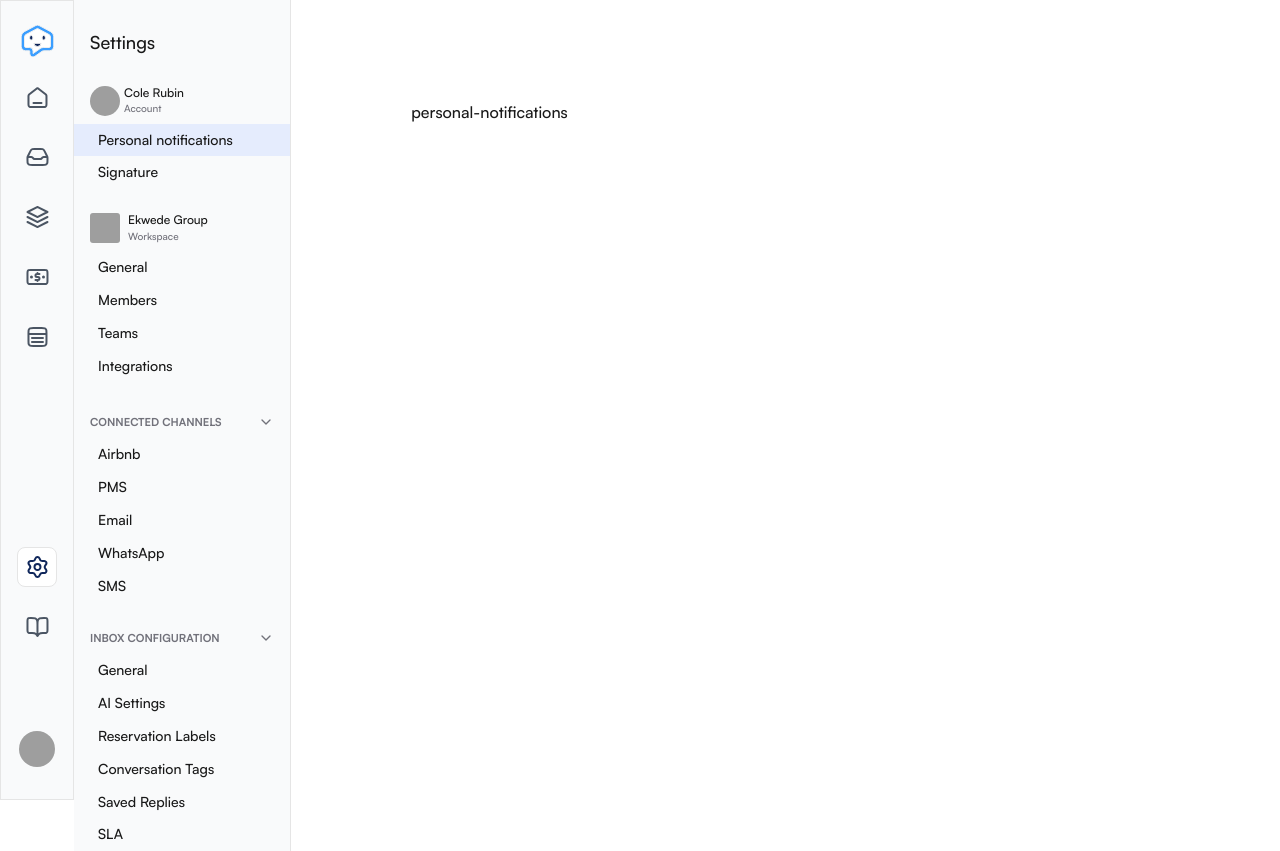
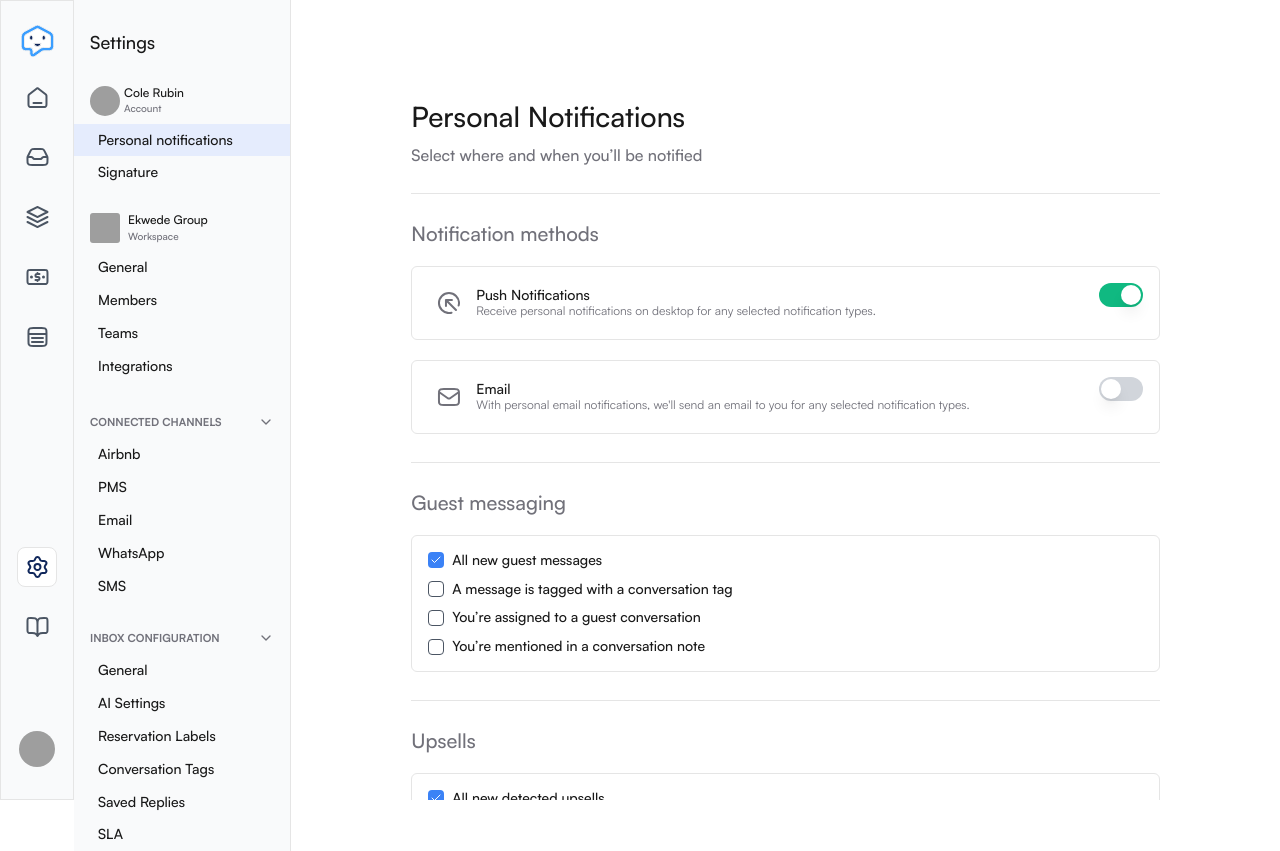
Before and after one commit to punnkam/unified-inbox-will, a Next.js app: page /settings/personal-notifications in a window 1280 px wide. Built offline with nearby package versions, Linux system fonts and the light colour scheme; grey boxes are pictures that could not be loaded.

Commit message:
added persoanl notifications page

```diff
--- /dev/null
+++ b/app/(protected-paths)/settings/personal-notifications/page.tsx
@@ -0,0 +1,146 @@
+import ArrowCircleBrokenUpLeftIcon from "@/components/icons/ArrowCircleBrokenUpLeftIcon";
+import MailIcon from "@/components/icons/MailIcon";
+import { Checkbox } from "@/components/ui/checkbox";
+import { Switch } from "@/components/ui/switch";
+
+export default function PersonalNotificationsPage() {
+  return (
+    <div className="flex flex-col gap-[28px]">
+      <div className="flex flex-col gap-3">
+        <h1 className="text-title-2xl">Personal Notifications</h1>
+        <p className="text-subtitle-sm text-tertiary">
+          Select where and when you’ll be notified
+        </p>
+      </div>
+
+      <div className="border-b stroke-primary"></div>
+
+      <div className="flex flex-col gap-5">
+        <p className="text-title-lg text-tertiary">Notification methods</p>
+
+        <div className="flex justify-between items-start border border-stroke rounded-md p-4">
+          <div className="flex items-center gap-2">
+            <div className="w-10 h-10 flex justify-center items-center">
+              <ArrowCircleBrokenUpLeftIcon className="text-icon-tertiary" />
+            </div>
+            <div>
+              <p className="text-subtitle-xs">Push Notifications</p>
+              <p className="text-body-2xs font-normal text-tertiary">
+                Receive personal notifications on desktop for any selected
+                notification types.
+              </p>
+            </div>
+          </div>
+          <div>
+            <Switch defaultChecked />
+          </div>
+        </div>
+
+        <div className="flex justify-between items-start border border-stroke rounded-md p-4">
+          <div className="flex items-center gap-2">
+            <div className="w-10 h-10 flex justify-center items-center">
+              <MailIcon className="text-icon-tertiary" />
+            </div>
+            <div>
+              <p className="text-subtitle-xs">Email</p>
+              <p className="text-body-2xs font-normal text-tertiary">
+                With personal email notifications, we'll send an email to you
+                for any selected notification types.
+              </p>
+            </div>
+          </div>
+          <div>
+            <Switch />
+          </div>
+        </div>
+      </div>
+
+      <div className="border-b stroke-primary"></div>
+
+      <div className="flex flex-col gap-5">
+        <p className="text-title-lg text-tertiary">Guest messaging</p>
+
+        <div className="border border-stroke rounded-md p-4">
+          <div className="flex flex-col gap-3">
+            <div className="flex items-center gap-2">
+              <Checkbox id="check1" defaultChecked />
+              <label htmlFor="check1" className="text-subtitle-xs">
+                All new guest messages
+              </label>
+            </div>
+            <div className="flex items-center gap-2">
+              <Checkbox id="check2" />
+              <label htmlFor="check2" className="text-subtitle-xs">
+                A message is tagged with a conversation tag
+              </label>
+            </div>
+            <div className="flex items-center gap-2">
+              <Checkbox id="check3" />
+              <label htmlFor="check3" className="text-subtitle-xs">
+                You’re assigned to a guest conversation
+              </label>
+            </div>
+            <div className="flex items-center gap-2">
+              <Checkbox id="check4" />
+              <label htmlFor="check4" className="text-subtitle-xs">
+                You’re mentioned in a conversation note
+              </label>
+            </div>
+          </div>
+        </div>
+      </div>
+
+      <div className="border-b stroke-primary"></div>
+
+      <div className="flex flex-col gap-5">
+        <p className="text-title-lg text-tertiary">Upsells</p>
+
+        <div className="border border-stroke rounded-md p-4">
+          <div className="flex flex-col gap-3">
+            <div className="flex items-center gap-2">
+              <Checkbox id="check5" defaultChecked />
+              <label htmlFor="check5" className="text-subtitle-xs">
+                All new detected upsells
+              </label>
+            </div>
+            <div className="flex items-center gap-2">
+              <Checkbox id="check6" />
+              <label htmlFor="check6" className="text-subtitle-xs">
+                Upsells that are expiring in 24 hours
+              </label>
+            </div>
+          </div>
+        </div>
+      </div>
+
+      <div className="border-b stroke-primary"></div>
+
+      <div className="flex flex-col gap-5">
+        <p className="text-title-lg text-tertiary">Tasks</p>
+
+        <div className="border border-stroke rounded-md p-4">
+          <div className="flex flex-col gap-3">
+            <div className="flex items-center gap-2">
+              <Checkbox id="check7" defaultChecked />
+              <label htmlFor="check7" className="text-subtitle-xs">
+                All new tasks
+              </label>
+            </div>
+            <div className="flex items-center gap-2">
+              <Checkbox id="check8" />
+              <label htmlFor="check8" className="text-subtitle-xs">
+                You’re assigned a task
+              </label>
+            </div>
+            <div className="flex items-center gap-2">
+              <Checkbox id="check8" />
+              <label htmlFor="check8" className="text-subtitle-xs">
+                A task you’re assigned to is marked as done
+              </label>
+            </div>
+          </div>
+        </div>
+      </div>
+    </div>
+  );
+}
--- /dev/null
+++ b/components/icons/ArrowCircleBrokenUpLeftIcon.tsx
@@ -0,0 +1,19 @@
+import * as React from "react";
+const ArrowCircleBrokenUpLeftIcon = (props: React.SVGProps<SVGSVGElement>) => (
+  <svg
+    xmlns="http://www.w3.org/2000/svg"
+    width={23}
+    height={22}
+    fill="none"
+    {...props}
+  >
+    <path
+      stroke="currentColor"
+      strokeLinecap="round"
+      strokeLinejoin="round"
+      strokeWidth={2}
+      d="M14.55 20.66a9.996 9.996 0 0 1-9.661-2.589C.984 14.166.984 7.834 4.889 3.93 8.794.024 15.126.024 19.03 3.929a9.996 9.996 0 0 1 2.59 9.66M8.96 14V8m0 0h6m-6 0 9.999 10"
+    />
+  </svg>
+);
+export default ArrowCircleBrokenUpLeftIcon;
--- /dev/null
+++ b/components/icons/MailIcon.tsx
@@ -0,0 +1,19 @@
+import * as React from "react";
+const SvgComponent = (props: React.SVGProps<SVGSVGElement>) => (
+  <svg
+    xmlns="http://www.w3.org/2000/svg"
+    width={23}
+    height={18}
+    fill="none"
+    {...props}
+  >
+    <path
+      stroke="currentColor"
+      strokeLinecap="round"
+      strokeLinejoin="round"
+      strokeWidth={2}
+      d="m1.96 4 8.165 5.715c.661.463.992.695 1.351.784a2 2 0 0 0 .968 0c.36-.09.69-.32 1.351-.784L21.96 4M6.76 17h10.4c1.68 0 2.52 0 3.162-.327a3 3 0 0 0 1.311-1.311c.327-.642.327-1.482.327-3.162V5.8c0-1.68 0-2.52-.327-3.162a3 3 0 0 0-1.311-1.311C19.68 1 18.84 1 17.16 1H6.76c-1.68 0-2.52 0-3.162.327a3 3 0 0 0-1.311 1.311C1.96 3.28 1.96 4.12 1.96 5.8v6.4c0 1.68 0 2.52.327 3.162a3 3 0 0 0 1.311 1.311C4.24 17 5.08 17 6.76 17Z"
+    />
+  </svg>
+);
+export default SvgComponent;
```
